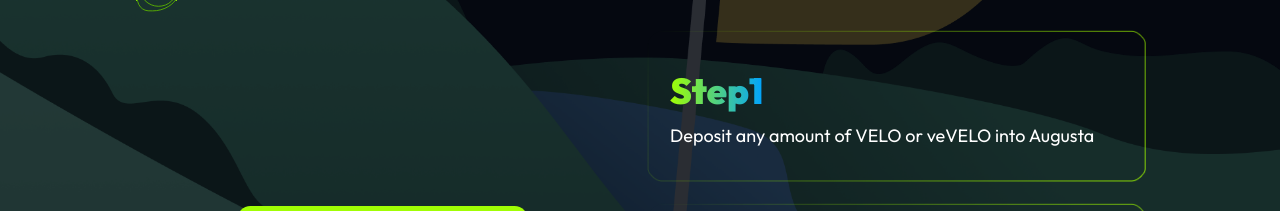
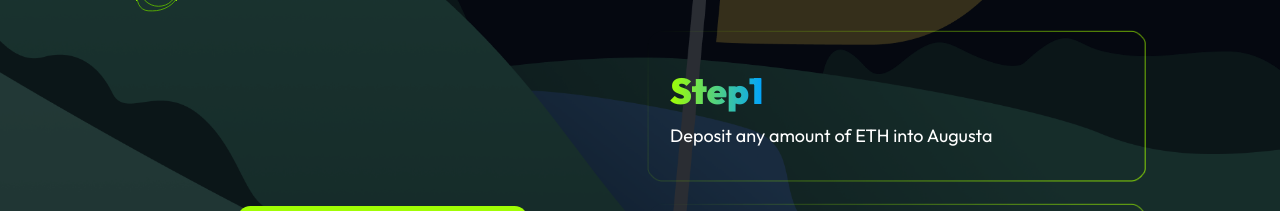
Before and after one commit to Augustafinance/AugustaFinanceOfficialWebsite, a Vue app: page / in a window 1280 px wide. Shown: the part 1700-1911 px from the top of the page. Built offline with nearby package versions, Linux system fonts and the light colour scheme; what vue-cool-lightbox, vue-scrollactive, vue-typed-js would draw is missing.

Commit message:
fix: text

```diff
--- a/src/views/home-pages/Business.vue
+++ b/src/views/home-pages/Business.vue
@@ -206,7 +206,7 @@
                                 <span class="counter-title">Step1</span>
                             </div>
                             <div class="counter-content">
-                                Deposit any amount of VELO or veVELO into Augusta
+                                Deposit any amount of ETH into Augusta
                             </div>
                         </div>
                         <div class="counter-style-7">
```
